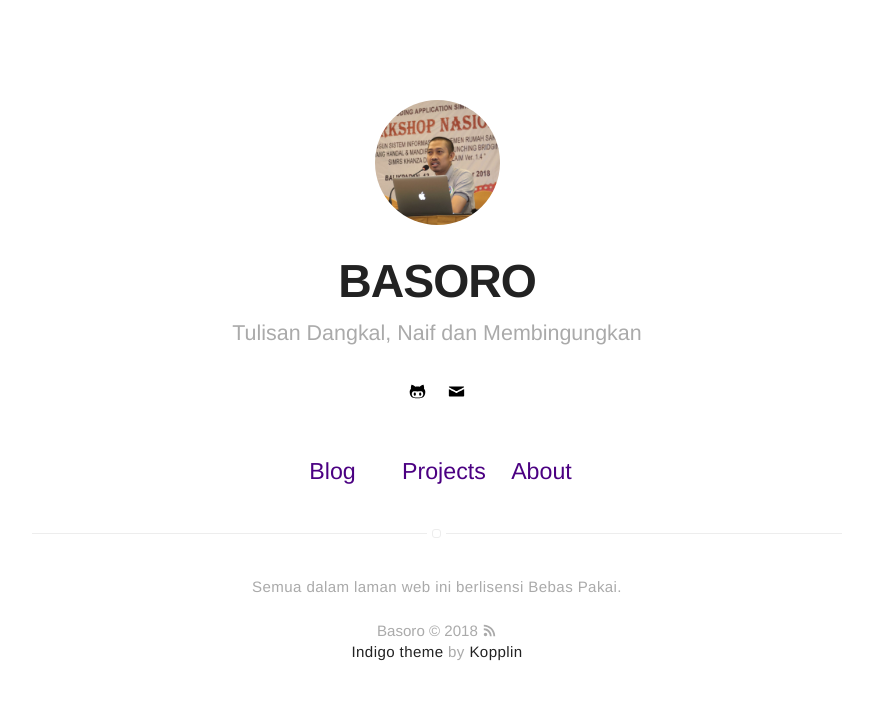
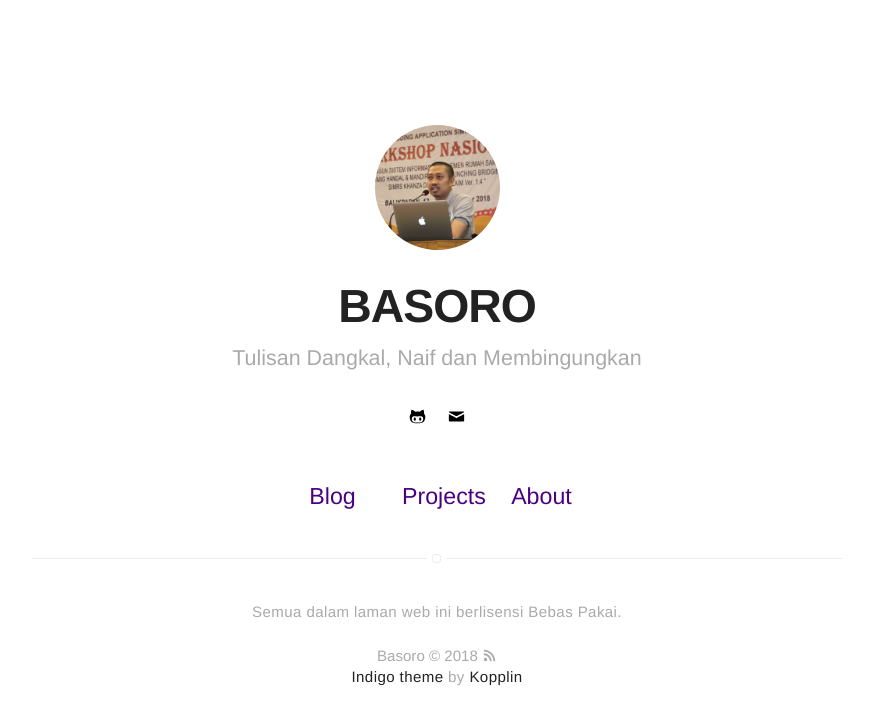
Before and after one commit to basoro/basoro.github.io, a Jekyll site: the page built from index.html, in a window 1280 px wide. Shown: the top 725 px of the page, without its empty margins (203-1076 px from the left). Built offline with Jekyll 4.4.1, drawn with Linux system fonts in a browser that asks for light colours.

Commit message:
Update page.sass

```diff
--- a/_sass/pages/page.sass
+++ b/_sass/pages/page.sass
@@ -1,5 +1,5 @@
 .page
-    margin-top: 100px
+    margin-top: 125px
 
     > h1
         text-align: center
```
